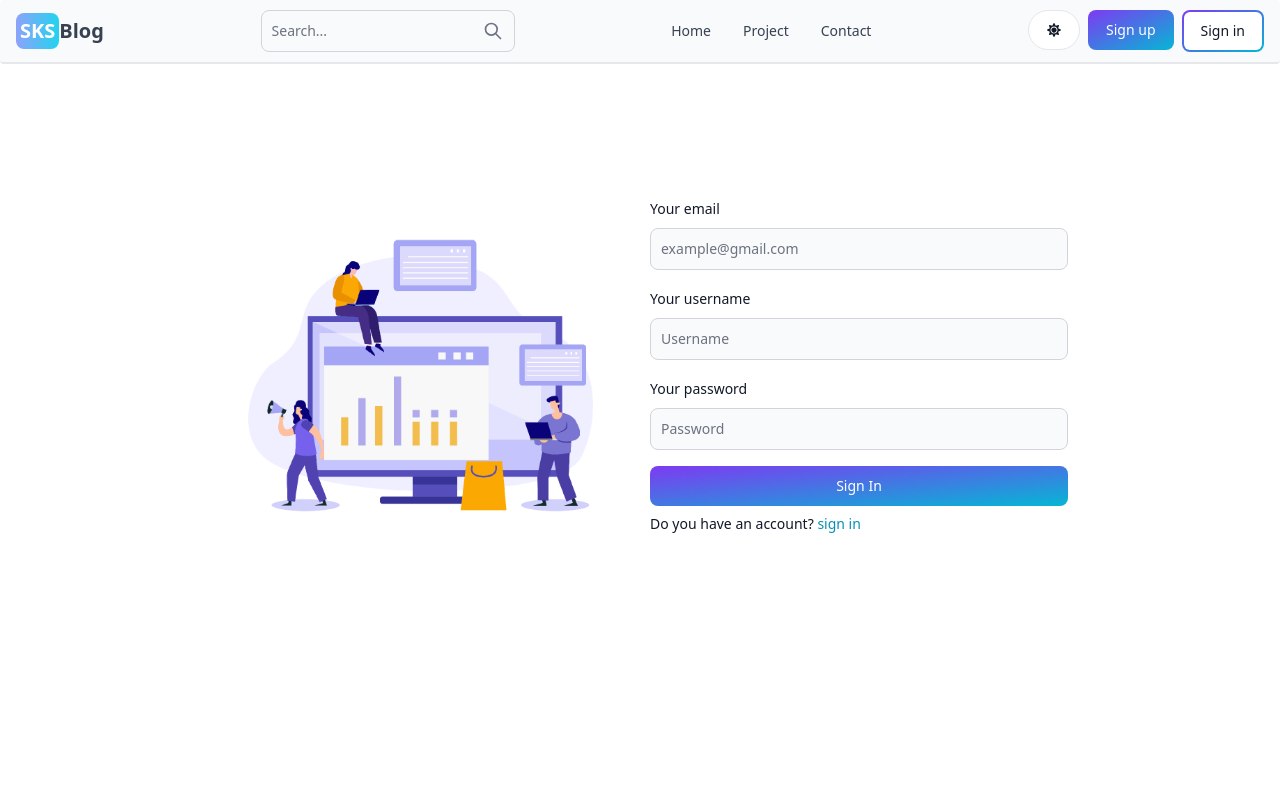
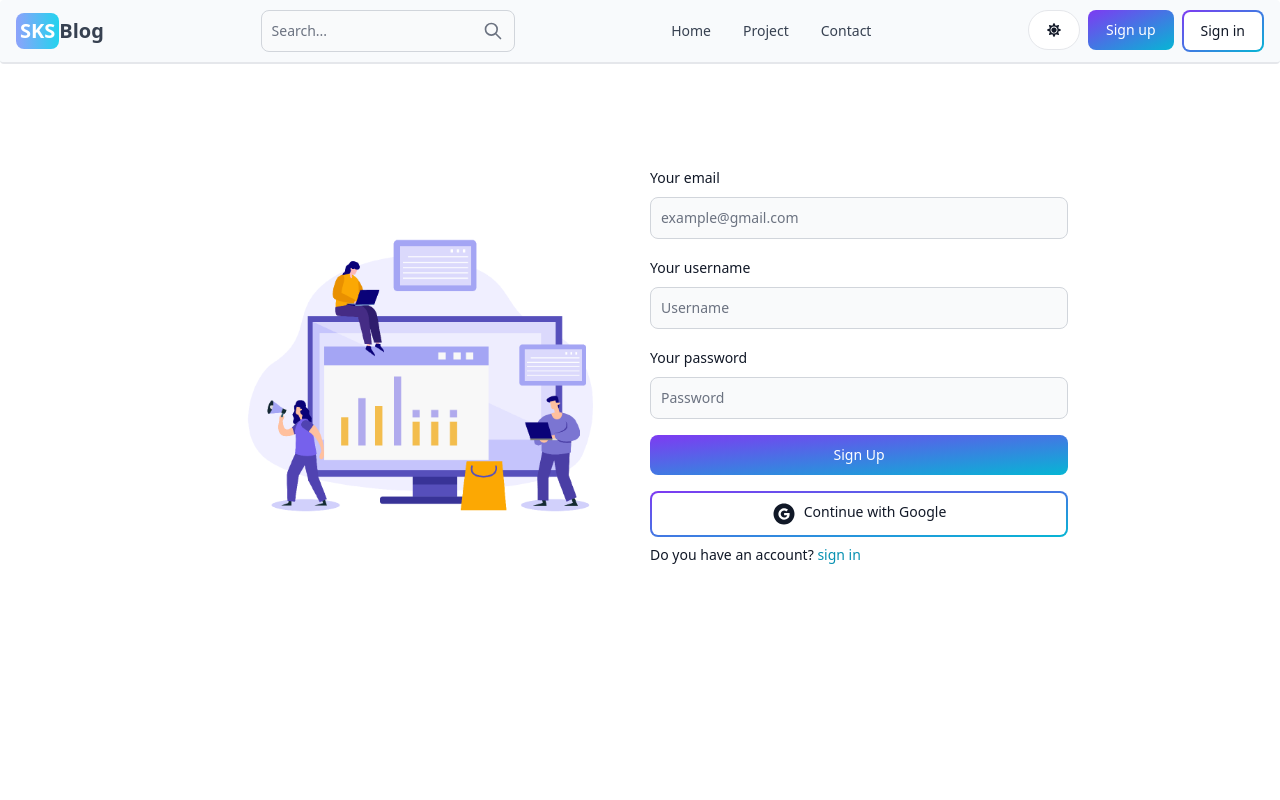
Before and after one commit to SamarakoonRMSK/my-blog, a React (Vite) app in the folder client/: page /signup in a window 1280 px wide. Shown: the top 800 px of the page. Built offline with nearby package versions, Linux system fonts and the light colour scheme; no server answers.

Commit message:
signup bug fix

```diff
--- a/client/src/components/Comment.jsx
+++ b/client/src/components/Comment.jsx
@@ -56,7 +56,7 @@
     }
   };
   return (
-    <div>
+    <div className="my-3">
       <div className="flex-shrink-0 mr-3">
         <img
           className="w-10 h-10 rounded-full bg-gray-200"
--- a/client/src/components/Header.jsx
+++ b/client/src/components/Header.jsx
@@ -65,6 +65,8 @@
           type="text"
           rightIcon={HiOutlineSearch}
           placeholder="Search..."
+          value={searchTerm}
+          onChange={(e) => setSearchTerm(e.target.value)}
         />
       </form>
 
--- a/client/src/pages/Signup.jsx
+++ b/client/src/pages/Signup.jsx
@@ -1,8 +1,47 @@
-import { Button, Label, TextInput } from "flowbite-react";
-import { Link } from "react-router-dom";
+import { Alert, Button, Label, Spinner, TextInput } from "flowbite-react";
+import { Link, useNavigate } from "react-router-dom";
 import sign from "../assets/sign.png";
+import { useState } from "react";
+import OAuth from "../components/OAuth";
 
 export default function Signup() {
+  const [formData, setFormData] = useState({});
+  const [errorMessage, setErrorMessage] = useState(null);
+  const [loading, setLoading] = useState(false);
+  const navigate = useNavigate();
+
+  const handleChange = (e) => {
+    setFormData({ ...formData, [e.target.id]: e.target.value.trim() });
+  };
+
+  const handleSubmit = async (e) => {
+    e.preventDefault();
+    if (!formData.username || !formData.email || !formData.password) {
+      return setErrorMessage("Please fill out all fields");
+    }
+    try {
+      setLoading(true);
+      setErrorMessage(null);
+      const res = await fetch("/api/auth/signup", {
+        method: "POST",
+        headers: { "Content-Type": "application/json" },
+        body: JSON.stringify(formData),
+      });
+      const data = await res.json();
+      if (data.success === false) {
+        setLoading(false);
+        return setErrorMessage(data.message);
+      }
+      setLoading(false);
+      if (res.ok) {
+        navigate("/signin");
+      }
+    } catch (error) {
+      setErrorMessage(error.message);
+      setLoading(false);
+    }
+  };
+
   return (
     <div className="min-h-screen pt-20 ">
       <div className="flex flex-col max-w-4xl md:flex-row md:items-center mx-auto p-3 px-5 gap-5 ">
@@ -10,16 +49,17 @@
           <img src={sign} alt="" />
         </div>
         <div className="flex-1">
-          <form className="flex  flex-col gap-4">
+          <form onSubmit={handleSubmit} className="flex  flex-col gap-4">
             <div>
               <div className="mb-2 block">
                 <Label value="Your email" />
               </div>
               <TextInput
-                id="email1"
+                id="email"
                 type="email"
                 placeholder="example@gmail.com"
                 required
+                onChange={handleChange}
               />
             </div>
             <div>
@@ -31,6 +71,7 @@
                 type="text"
                 placeholder="Username"
                 required
+                onChange={handleChange}
               />
             </div>
             <div>
@@ -38,17 +79,35 @@
                 <Label value="Your password" />
               </div>
               <TextInput
-                id="password1"
+                id="password"
                 type="password"
                 placeholder="Password"
                 required
+                onChange={handleChange}
               />
             </div>
 
-            <Button gradientDuoTone="purpleToBlue" type="submit">
-              Sign In
+            <Button
+              gradientDuoTone="purpleToBlue"
+              type="submit"
+              disabled={loading}
+            >
+              {loading ? (
+                <>
+                  <Spinner size="sm" />
+                  <span className="pl-3">Loading...</span>
+                </>
+              ) : (
+                "Sign Up"
+              )}
             </Button>
+            <OAuth />
           </form>
+          {errorMessage && (
+            <Alert className="mt-5" color="failure">
+              {errorMessage}
+            </Alert>
+          )}
           <div className="flex items-center gap-2 mt-2">
             <Label className="flex">
               Do you have an account?&nbsp;
```
Also changed, not shown: 1 other file (tests, documents, lock files or other folders).
